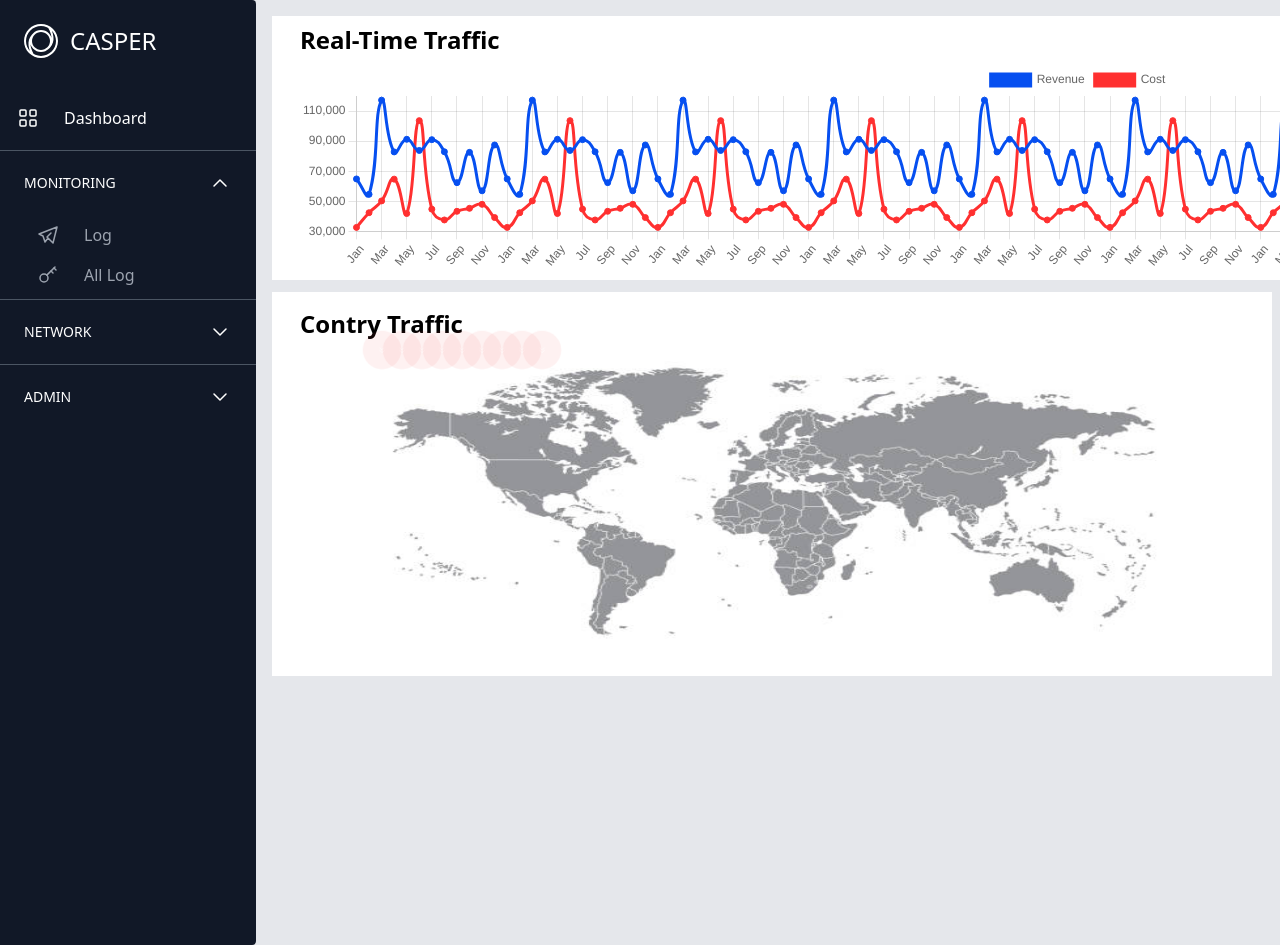
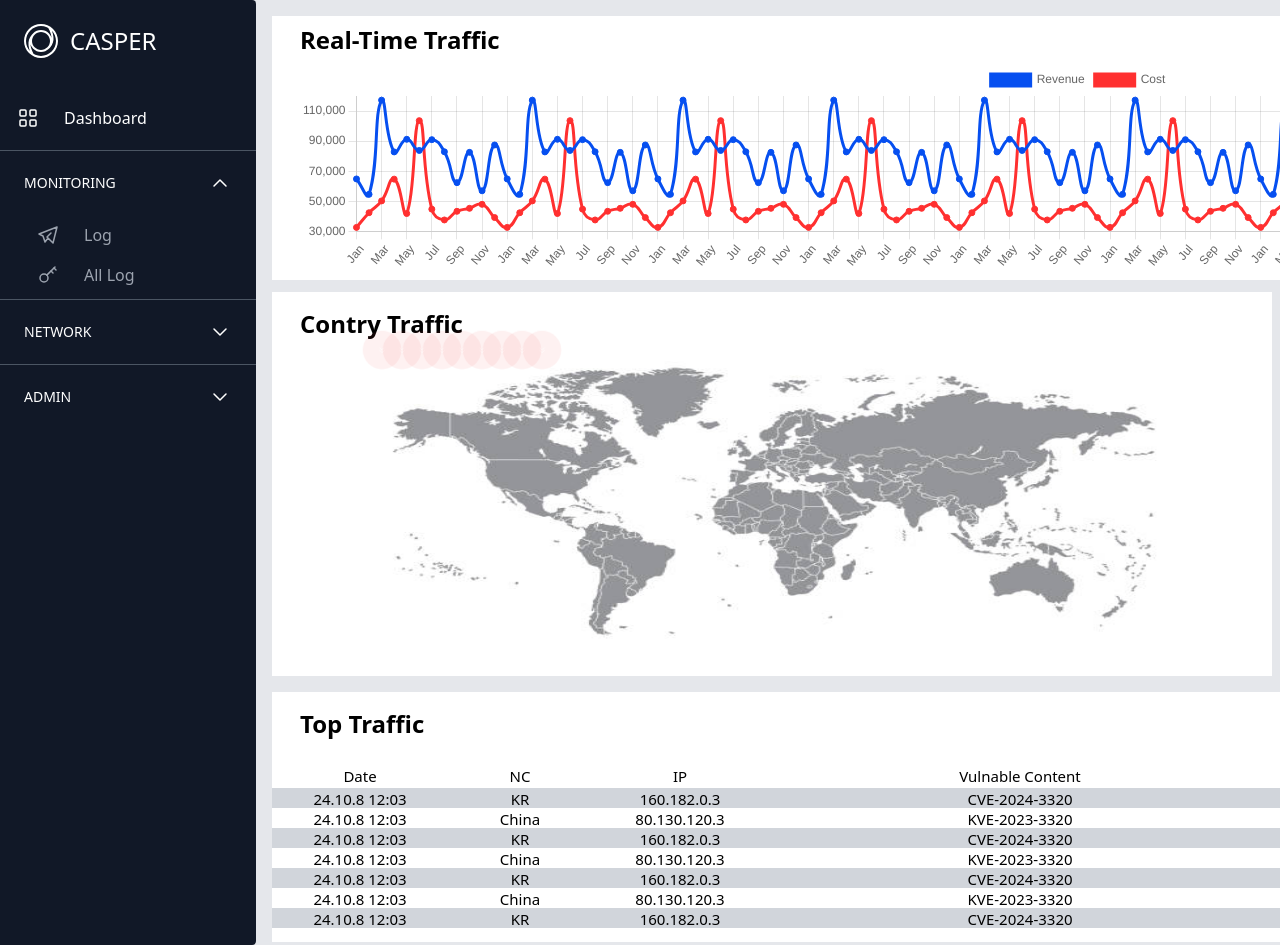
Before and after one commit to root-dove/hackerton_web_front, a React (Create React App) app: page / in a window 1280 px wide. Shown: the top 945 px of the page. Built offline with nearby package versions, Linux system fonts and the light colour scheme.

Commit message:
대쉬보드 1차 마무리

```diff
--- /dev/null
+++ b/src/components/LogShow.js
@@ -0,0 +1,43 @@
+import React from 'react'
+
+const LogShow = () => {
+    const logList = [];
+    for(let i = 0; i < 7;i++){
+        if(i%2==0){
+        logList.push(
+            <div className='bg-gray-300 w-full h-5 flex align-bottom text-center'>
+                <div className='text-[15px] w-[160px] ml-2'>24.10.8 12:03</div>
+                <div className='text-[15px] w-[160px]'>KR</div>
+                <div className='text-[15px] w-[160px]'>160.182.0.3</div>
+                <div className='text-[15px] w-[520px]'>CVE-2024-3320</div>
+                <div className='text-[15px] w-[420px]'>img src="#" onerror=alert(document.cookie)</div>
+            </div>
+        )
+        }else{
+        logList.push(
+            <div className='bg-white w-full h-5 flex align-bottom text-center'>
+                <div className='text-[15px] w-[160px] ml-2'>24.10.8 12:03</div>
+                <div className='text-[15px] w-[160px]'>China</div>
+                <div className='text-[15px] w-[160px]'>80.130.120.3</div>
+                <div className='text-[15px] w-[520px]'>KVE-2023-3320</div>
+                <div className='text-[15px] w-[420px]'>iframe src="#" onerror=alert(document.cookie)</div>
+            </div>
+        )
+        }
+    }
+  return (
+    <div>
+        <div className='w-auto h-16 font-bold ml-7 mt-4 text-2xl block content-center'><p>Top Traffic</p></div>
+        <div className='flex h-8 align-bottom text-center'>
+          <div className='text-[15px] leading-[40px] w-[160px] ml-2'>Date</div>
+          <div className='text-[15px] leading-[40px] w-[160px]'>NC</div>
+          <div className='text-[15px] leading-[40px] w-[160px]'>IP</div>
+          <div className='text-[15px] leading-[40px] w-[520px]'>Vulnable Content</div>
+          <div className='text-[15px] leading-[40px] w-[420px]'>Payload</div>
+        </div>
+        {logList}
+    </div>
+  )
+}
+
+export default LogShow
--- a/src/routes/Dashboard.js
+++ b/src/routes/Dashboard.js
@@ -8,6 +8,7 @@ import WorldMapPing from '../components/WorldMapPing';
 import DoughnutChart from '../components/DoughnutChart';
 import DoughnutChart2 from '../components/DoughnutChart2';
 import StictChart from '../components/StictChart';
+import LogShow from '../components/LogShow';
 
 function Dashboard(){
   return (
@@ -32,8 +33,8 @@ function Dashboard(){
               </div>
             </div>
         </div>
-        <div className='bg-white w-[800px]'>
-
+        <div className='bg-white w-[1612px] h-[250px] mt-3'>
+          <LogShow/>
         </div>
 
     </div>
```
